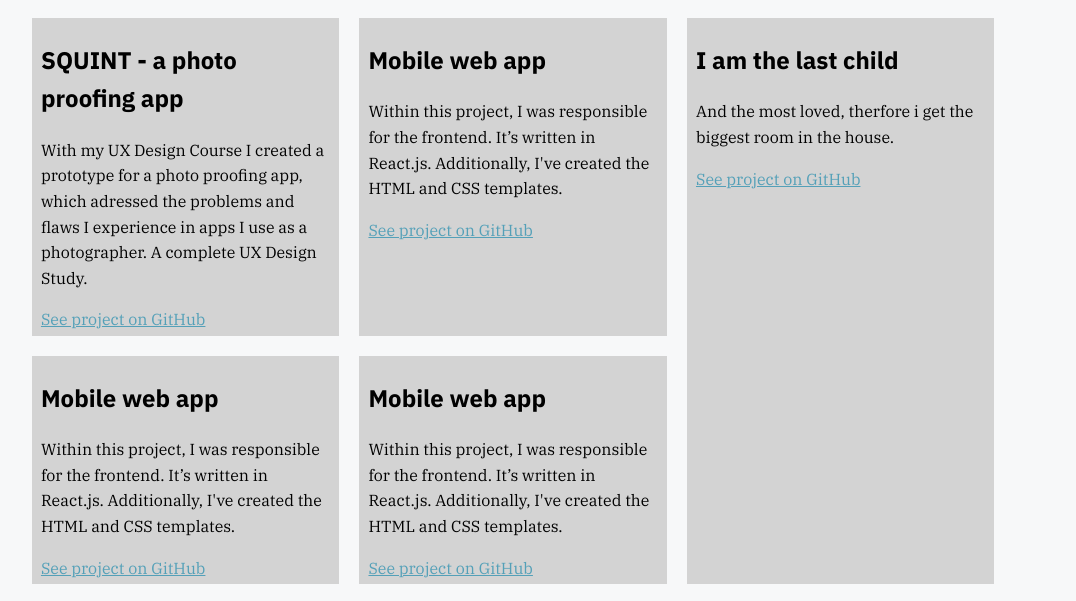
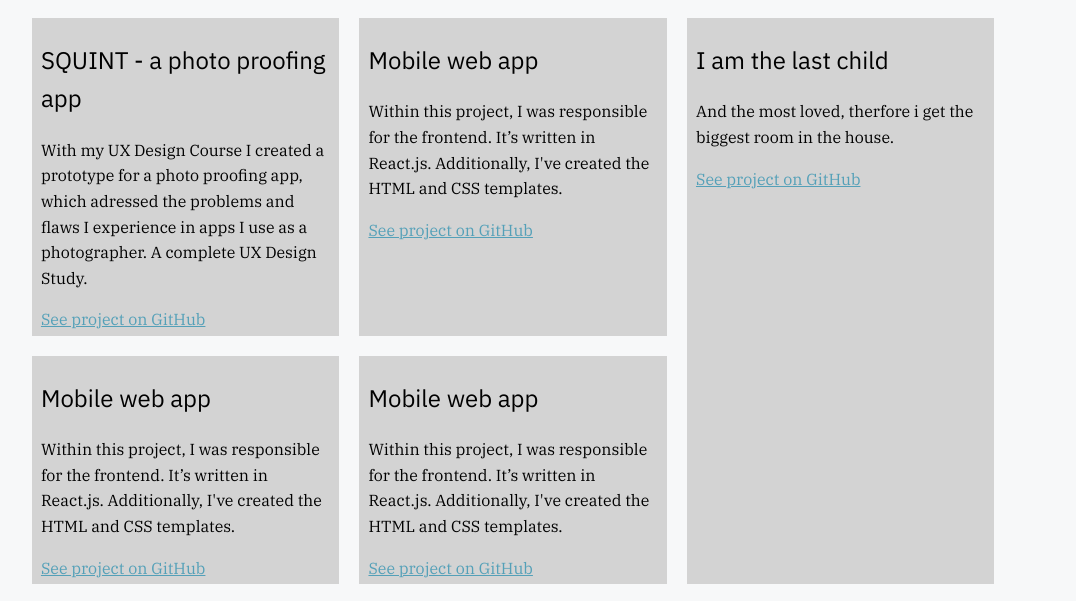
Before and after one commit to dkause/kause, a plain HTML site: page work.html in a window 1280 px wide. Shown: the part 187-788 px from the top of the page, without its empty margins (127-1203 px from the left). Drawn offline with nearby package versions, Linux system fonts and the light colour scheme.

Commit message:
Fixed Error in stylesheet, wrong var in fontweight

```diff
--- a/css/styles.css
+++ b/css/styles.css
@@ -51,7 +51,7 @@ h1 {
 
 h2, h3 {
     font-size: calc(var(--font-size) * 1.5);
-    font-weight: var(--font-size);
+    font-weight: var(--font-weight);
 }
 
 
--- a/css/styles.production.css
+++ b/css/styles.production.css
@@ -45,12 +45,12 @@ h1 {
 
 h2 {
     font-size: calc(16px * 1.5);
-    font-weight: 16px;
+    font-weight: 100;
 }
 
 h3 {
     font-size: calc(16px * 1.5);
-    font-weight: 16px;
+    font-weight: 100;
 }
 
 
```
